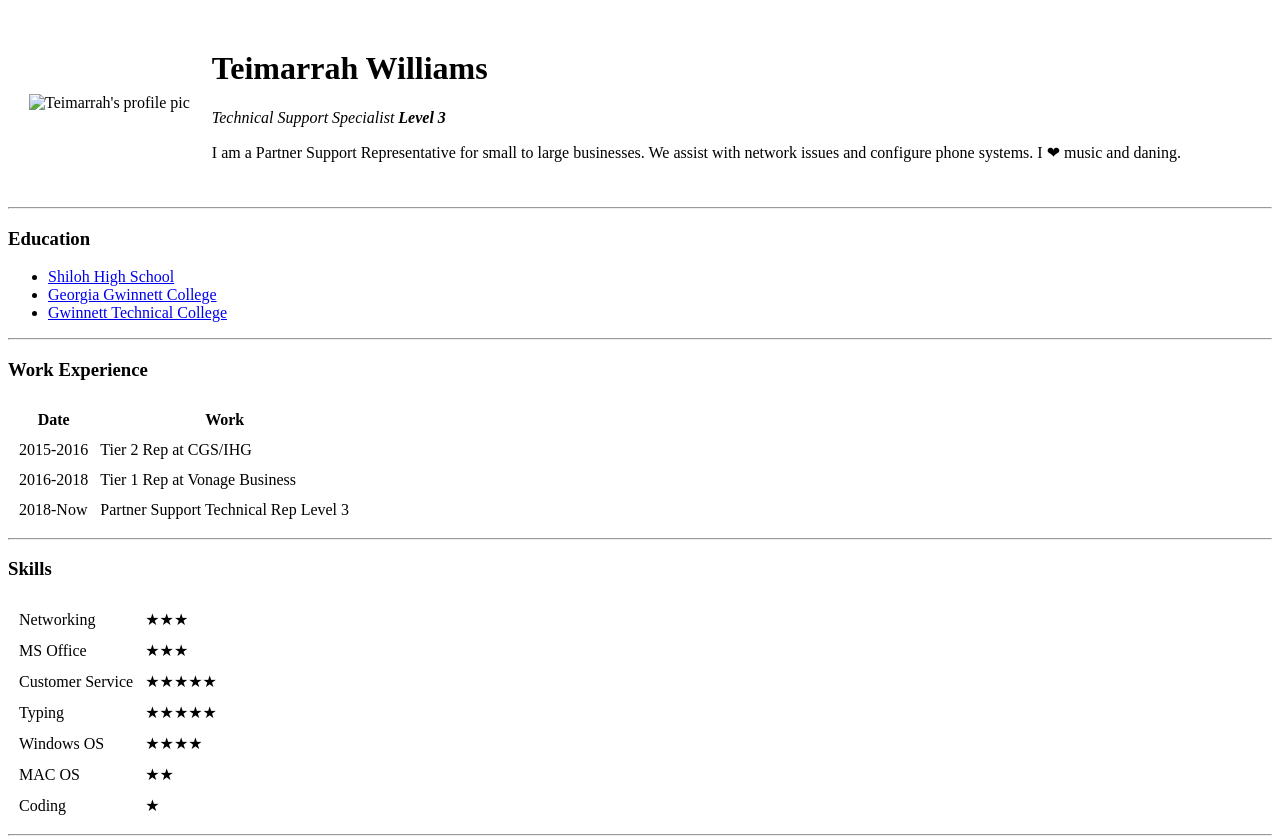
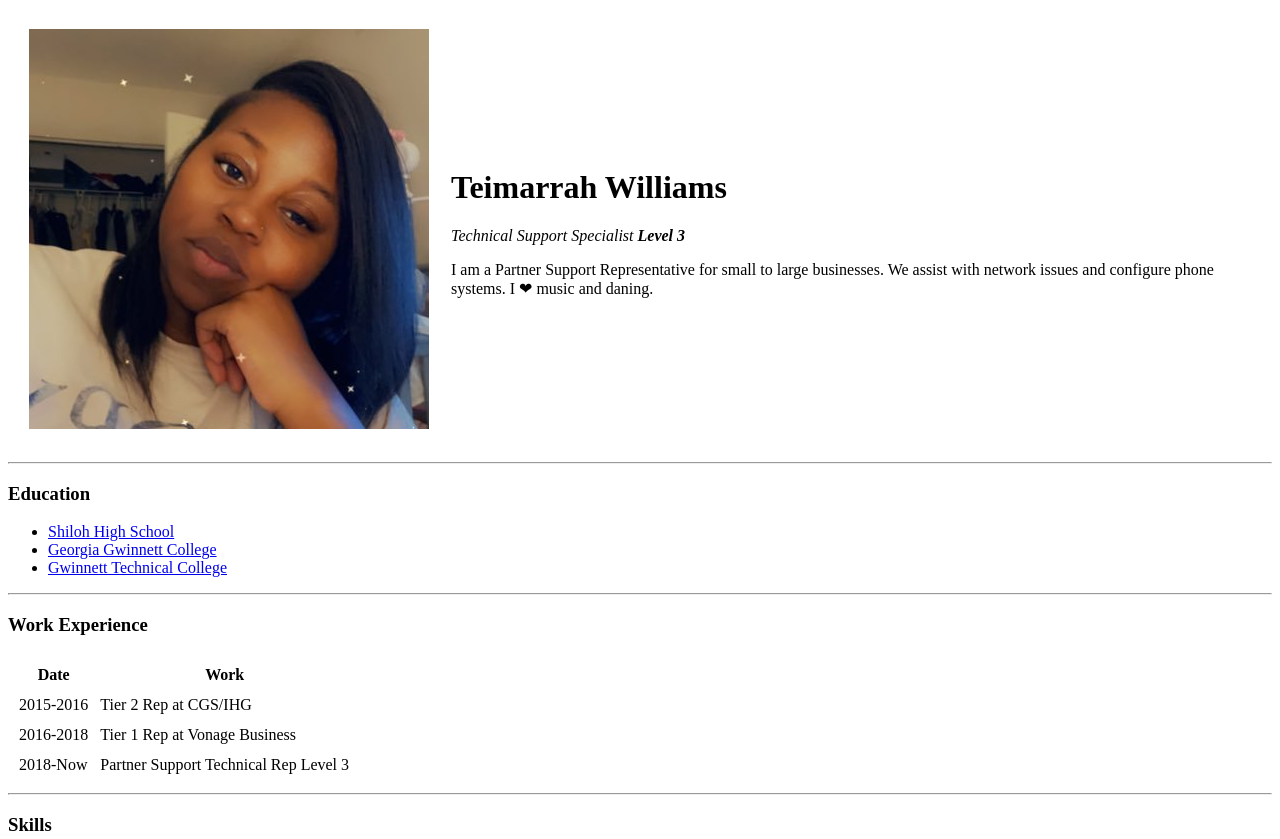
Before and after one commit to Marrah1320/cv, a plain HTML site: page index.html in a window 1280 px wide. Shown: the top 839 px of the page. Drawn offline with Linux system fonts and the light colour scheme.

Commit message:
Update file location for picture

```diff
--- a/index.html
+++ b/index.html
@@ -9,7 +9,7 @@
 <body>
   <table cellspacing="20">
     <tr>
-      <td><img src="images/me.jpg" alt="Teimarrah's profile pic"></td>
+      <td><img src="me.jpg" alt="Teimarrah's profile pic"></td>
       <td>
         <h1>Teimarrah Williams</h1>
         <p><em>Technical Support Specialist <strong>Level 3</strong></em></p>
```
